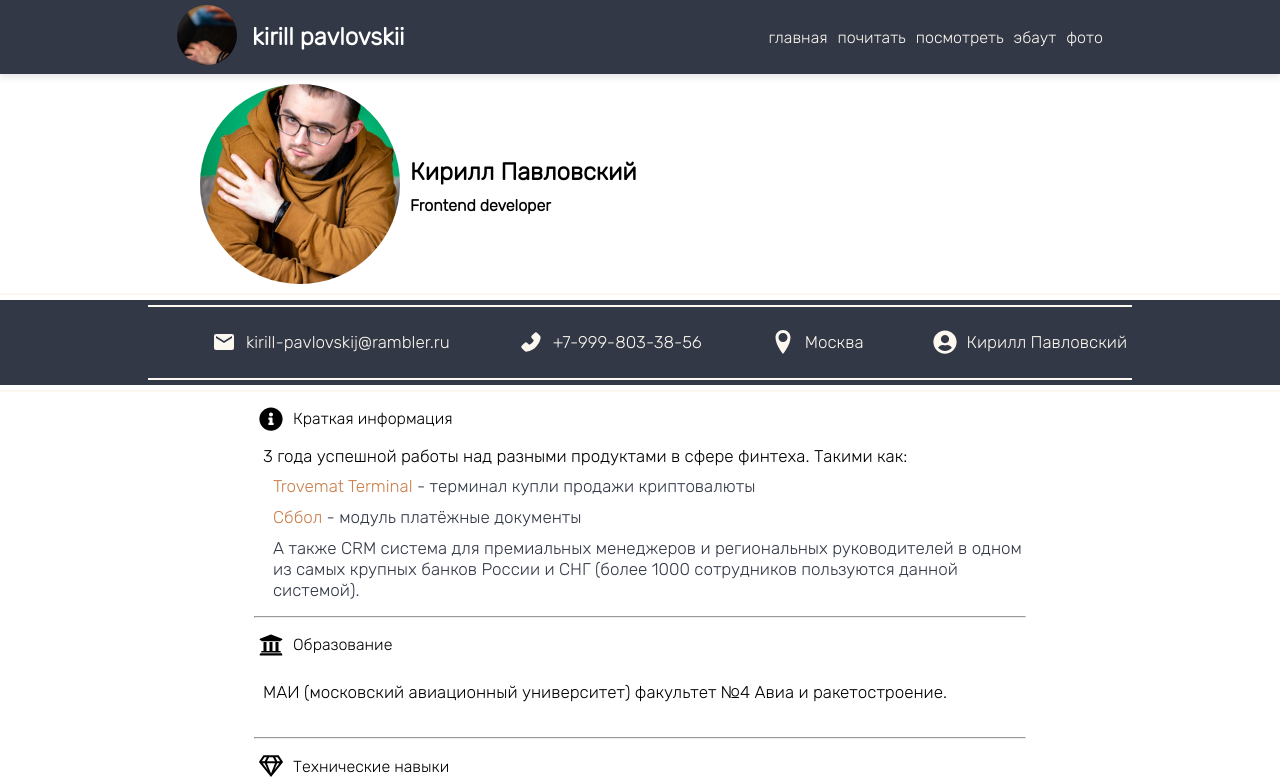
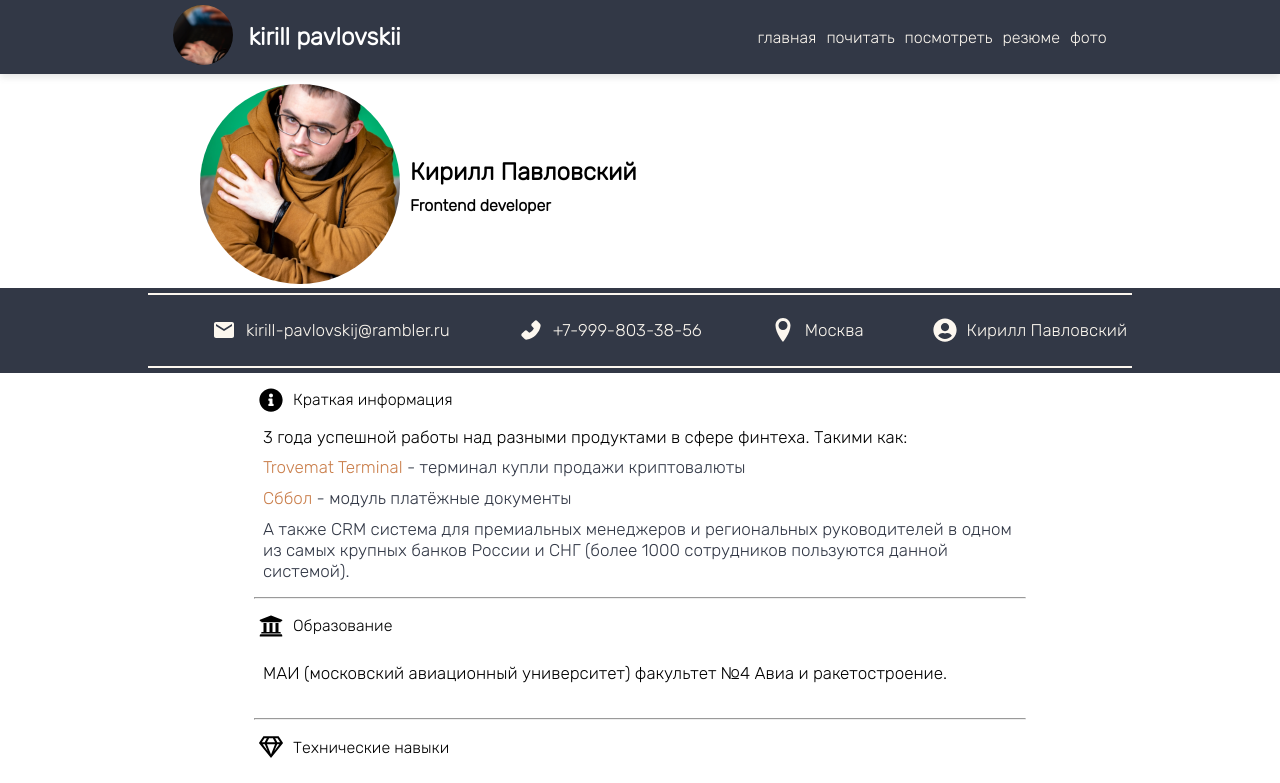
Before and after one commit to stevenKirill/kirill-personal-blog, a Next.js app: page /about in a window 1280 px wide. Shown: the top 783 px of the page. Built offline with nearby package versions, Linux system fonts and the light colour scheme.

Commit message:
fixed css

```diff
--- a/components/Navigation/menuItems.js
+++ b/components/Navigation/menuItems.js
@@ -12,7 +12,7 @@ export const menuItems = [
     path: "/watch",
   },
   {
-    title: "эбаут",
+    title: "резюме",
     path: "/about",
   },
   {
--- a/components/ResumePanel/ResumePanel.jsx
+++ b/components/ResumePanel/ResumePanel.jsx
@@ -8,7 +8,7 @@ import { ImLocation } from "react-icons/im";
 const ResumePanel = () => {
   return (
     <div className={classes.content}>
-      <div className={classes.replacer}></div>
+      {/* <div className={classes.replacer}></div> */}
       <div className={classes.contacts}>
         <div className={classes.list}>
           <div className={classes.replacer}></div>
@@ -29,7 +29,7 @@ const ResumePanel = () => {
           <div className={classes.replacer}></div>
         </div>
       </div>
-      <div className={classes.replacer}></div>
+      {/* <div className={classes.replacer}></div> */}
     </div>
   );
 };
--- a/styles/post.module.css
+++ b/styles/post.module.css
@@ -82,6 +82,9 @@
   .post_body pre {
     overflow: hidden;
     overflow-x: scroll;
+  }
+  .post_body p {
+    text-align: unset;
   }
 }
 
--- a/styles/resume.module.css
+++ b/styles/resume.module.css
@@ -35,7 +35,8 @@
     display: inline-block;
     vertical-align: top;
     max-width: 100%;
-    text-align: center
+    text-align: center;
+    margin-left: 0;
  }
  .item {
     display: inline-block;
```
